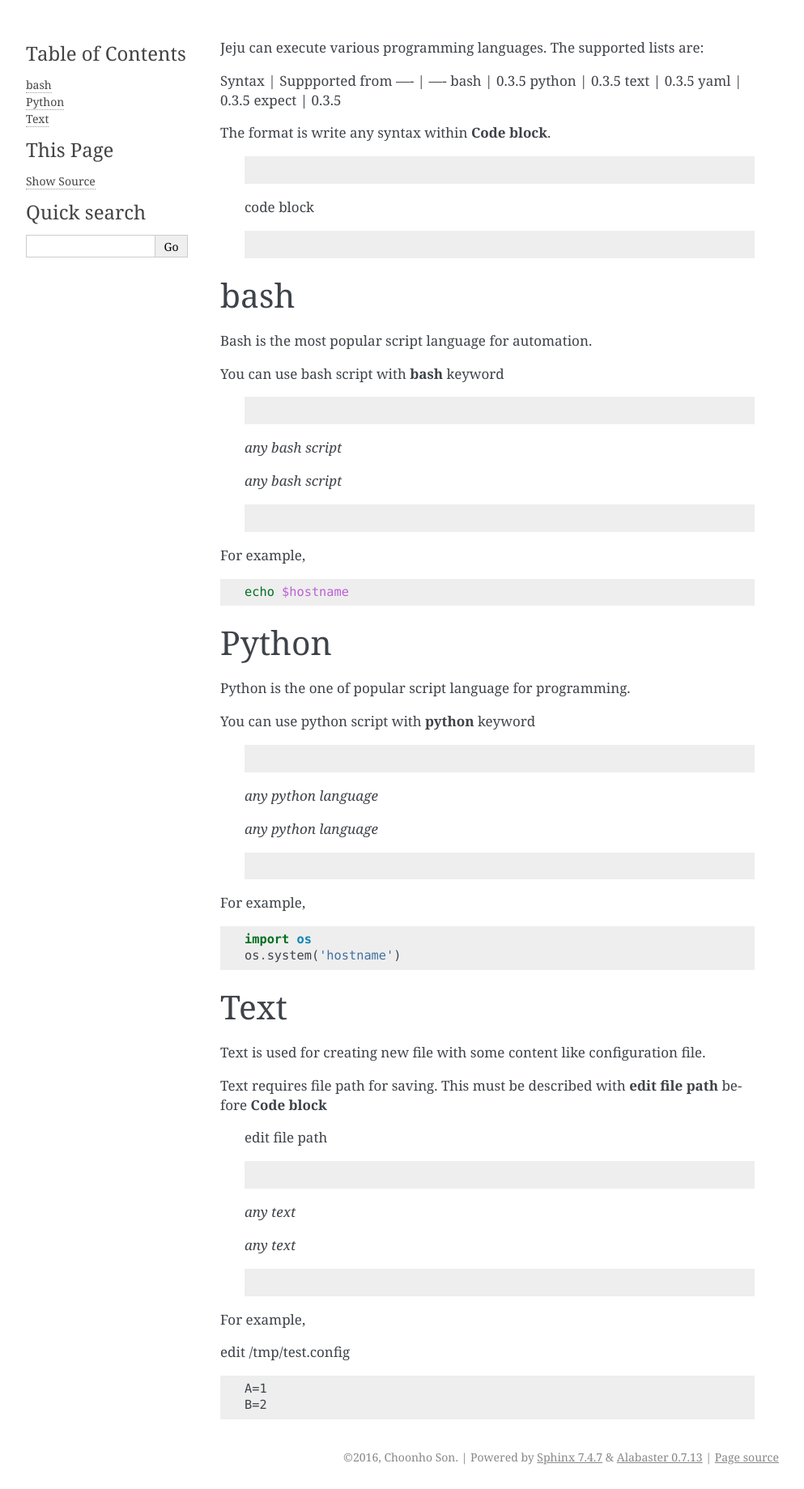
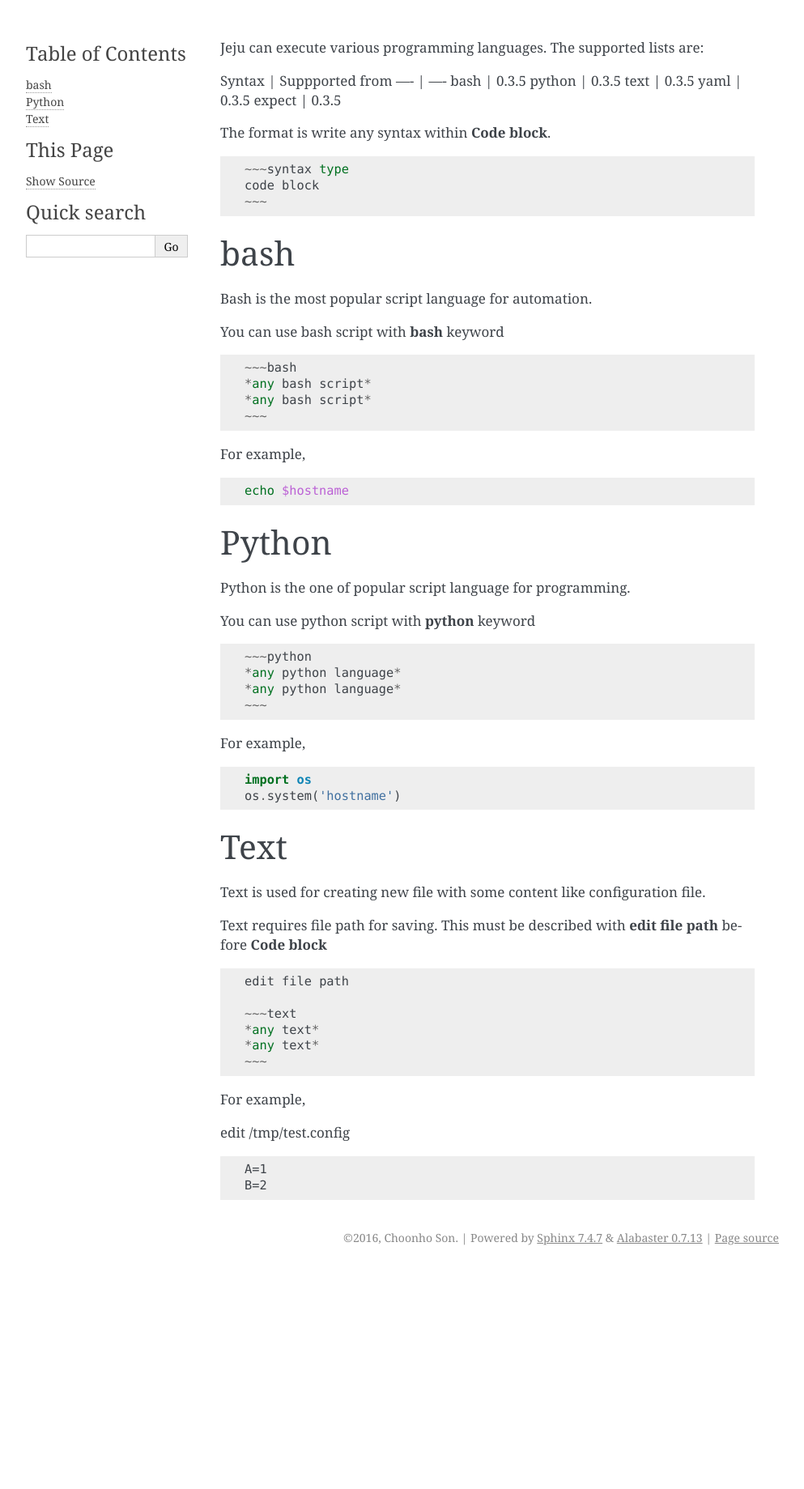
Before and after one commit to pyengine/jeju, a Sphinx documentation site: the page built from docs/user_guide.md, in a window 1280 px wide. Shown: the whole page at 81% size, without its empty margins (148-1141 px from the left). Built offline with Sphinx 7.4.7, drawn with Linux system fonts in a browser that asks for light colours; after the commit the page ends 1568 px from its top, so only the background shows below that; some of the changed lines change nothing that is shown.

Commit message:
Update User Guide
Signed-off-by: Choonho Son <choonho.son@gmail.com>

`````diff
--- a/docs/user_guide.md
+++ b/docs/user_guide.md
@@ -11,11 +11,11 @@ expect  | 0.3.5
 
 The format is write any syntax within **Code block**.
 
-> ~~~syntax type
-
-> code block
-
-> ~~~
+````
+~~~syntax type
+code block
+~~~
+````
 
 ## bash
 
@@ -23,13 +23,12 @@ Bash is the most popular script language for automation.
 
 You can use bash script with **bash** keyword
 
-> ~~~bash
-
-> *any bash script*
-
-> *any bash script*
-
-> ~~~
+````
+~~~bash
+*any bash script*
+*any bash script*
+~~~
+````
 
 For example,
 
@@ -44,13 +43,12 @@ Python is the one of popular script language for programming.
 
 You can use python script with **python** keyword
 
-> ~~~python
-
-> *any python language*
-
-> *any python language*
-
-> ~~~
+````
+~~~python
+*any python language*
+*any python language*
+~~~
+````
 
 For example,
 
@@ -65,17 +63,14 @@ Text is used for creating new file with some content like configuration file.
 
 Text requires file path for saving. This must be described with **edit file path** before **Code block**
 
-> edit file path
+````
+edit file path
 
->
-
-> ~~~text
-
-> *any text*
-
-> *any text*
-
-> ~~~
+~~~text
+*any text*
+*any text*
+~~~
+````
 
 For example,
 
`````
